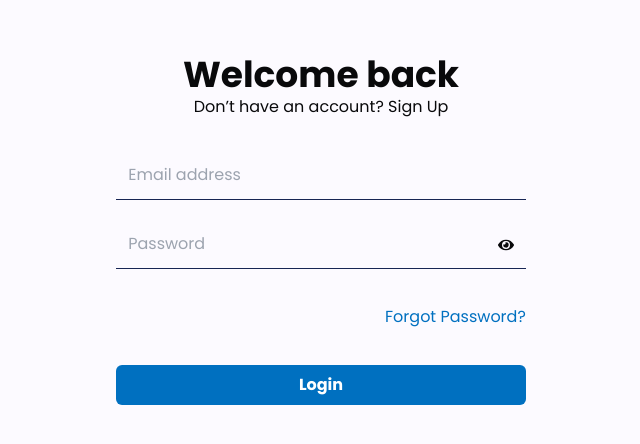
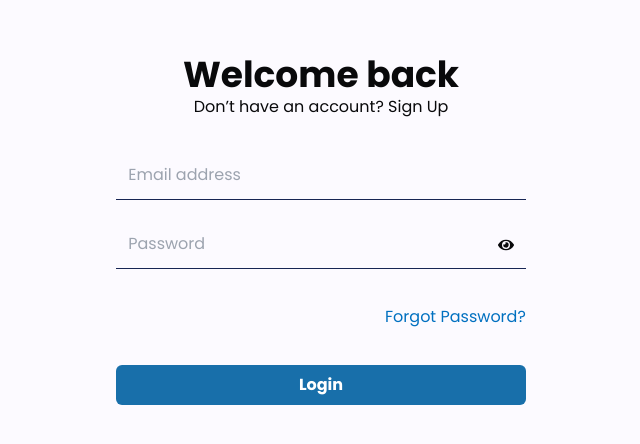
Before and after one commit to wpseemol/b2wi, a Next.js app: page /login in a window 1280 px wide. Shown: the part 186-630 px from the top of the page, without its empty margins (319-959 px from the left). Built offline with nearby package versions, Linux system fonts and the light colour scheme.

Commit message:
color section change itme

```diff
--- a/src/app/(authentication)/login/_components/login-form.tsx
+++ b/src/app/(authentication)/login/_components/login-form.tsx
@@ -39,7 +39,7 @@ export default function LoginForm() {
                 <button
                     disabled={loading}
                     type="submit"
-                    className="bg-[#0070c0] text-white font-semibold py-2 px-3 rounded-md hover:bg-neutral-900 transition-all"
+                    className="bg-primary text-white font-semibold py-2 px-3 rounded-md hover:bg-neutral-900 transition-all"
                 >
                     {loading ? 'Sign In....' : 'Login'}
                 </button>
--- a/src/app/globals.css
+++ b/src/app/globals.css
@@ -14,7 +14,7 @@ body {
         --card-foreground: 240 10% 3.9%;
         --popover: 0 0% 100%;
         --popover-foreground: 240 10% 3.9%;
-        --primary: #0070c0;
+        --primary: 204 75% 38%;
         --primary-foreground: 0 0% 98%;
         --secondary: 240 4.8% 95.9%;
         --secondary-foreground: 240 5.9% 10%;
@@ -41,7 +41,7 @@ body {
         --card-foreground: 0 0% 98%;
         --popover: 240 10% 3.9%;
         --popover-foreground: 0 0% 98%;
-        --primary: 0 0% 98%;
+        --primary: 205, 67%, 20%;
         --primary-foreground: 240 5.9% 10%;
         --secondary: 240 3.7% 15.9%;
         --secondary-foreground: 0 0% 98%;
```
